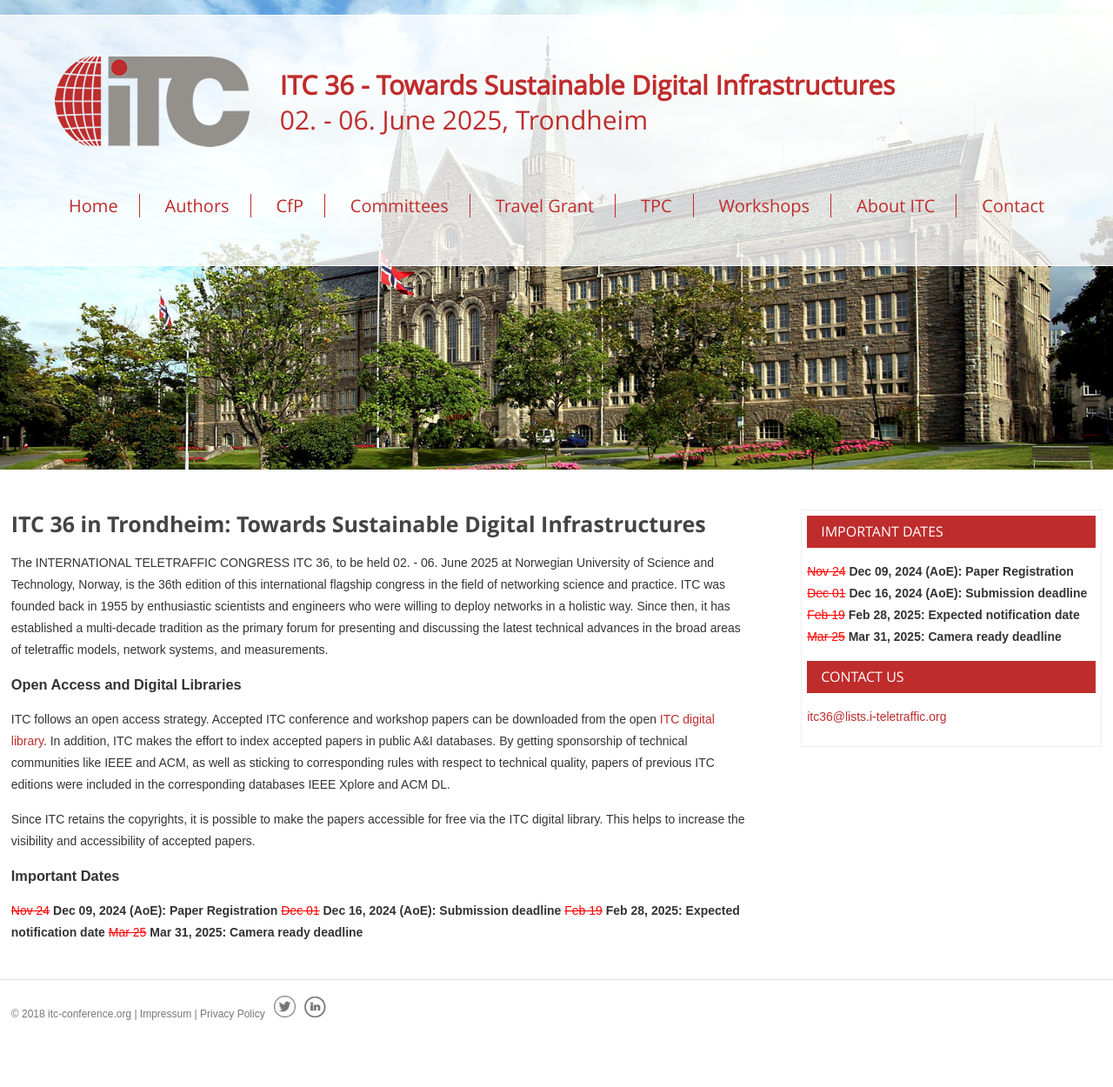
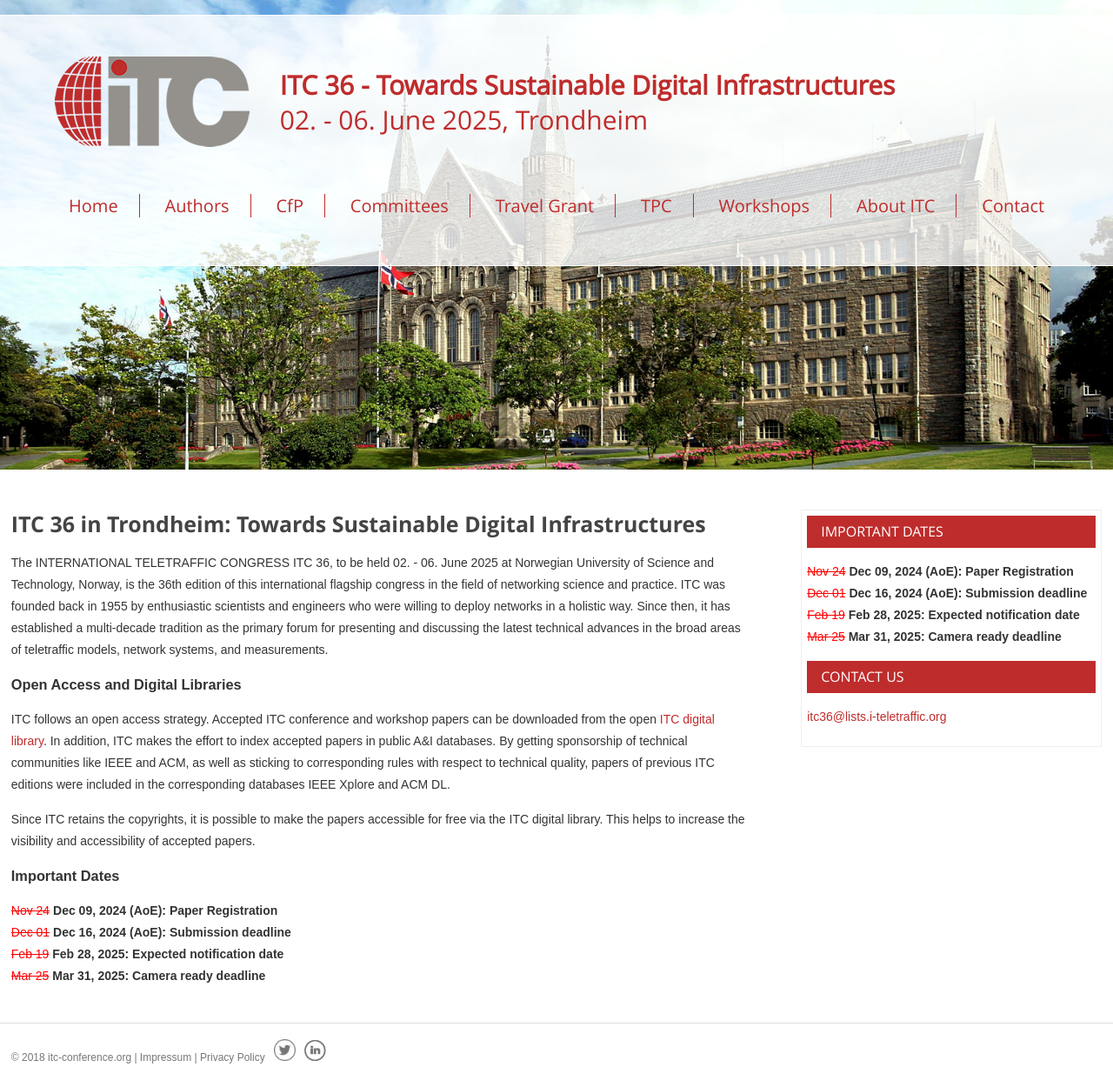
Before and after one commit to ohohlfeld/itc36, a Jekyll site: the page built from index.md, in a window 1280 px wide. Shown: the whole page at 87% size. Built offline with Jekyll 4.4.1, drawn with Linux system fonts in a browser that asks for light colours; before the commit the page ends 1200 px from its top, so only the background shows below that.

Commit message:
Update important_dates.md

```diff
--- a/_includes/important_dates.md
+++ b/_includes/important_dates.md
@@ -3,7 +3,7 @@ December 01, 2024: Submission deadline<br/>
 February 19, 2025: Expected notification date<br/>
 March 25, 2025: Camera ready copy deadline<br/> -->
 
-<span style="font-weight: bold;"><s style="color: red; font-weight: normal;">Nov 24</s> Dec 09, 2024 (AoE): Paper Registration</span>
-<span style="font-weight: bold;"><s style="color: red; font-weight: normal;">Dec 01</s> Dec 16, 2024 (AoE): Submission deadline</span>
-<span style="font-weight: bold;"><s style="color: red; font-weight: normal;">Feb 19</s> Feb 28, 2025: Expected notification date</span>
-<span style="font-weight: bold;"><s style="color: red; font-weight: normal;">Mar 25</s> Mar 31, 2025: Camera ready deadline</span>
+<span style="font-weight: bold;"><s style="color: red; font-weight: normal;">Nov 24</s> Dec 09, 2024 (AoE): Paper Registration</span><br/>
+<span style="font-weight: bold;"><s style="color: red; font-weight: normal;">Dec 01</s> Dec 16, 2024 (AoE): Submission deadline</span><br/>
+<span style="font-weight: bold;"><s style="color: red; font-weight: normal;">Feb 19</s> Feb 28, 2025: Expected notification date</span><br/>
+<span style="font-weight: bold;"><s style="color: red; font-weight: normal;">Mar 25</s> Mar 31, 2025: Camera ready deadline</span><br/>
```
